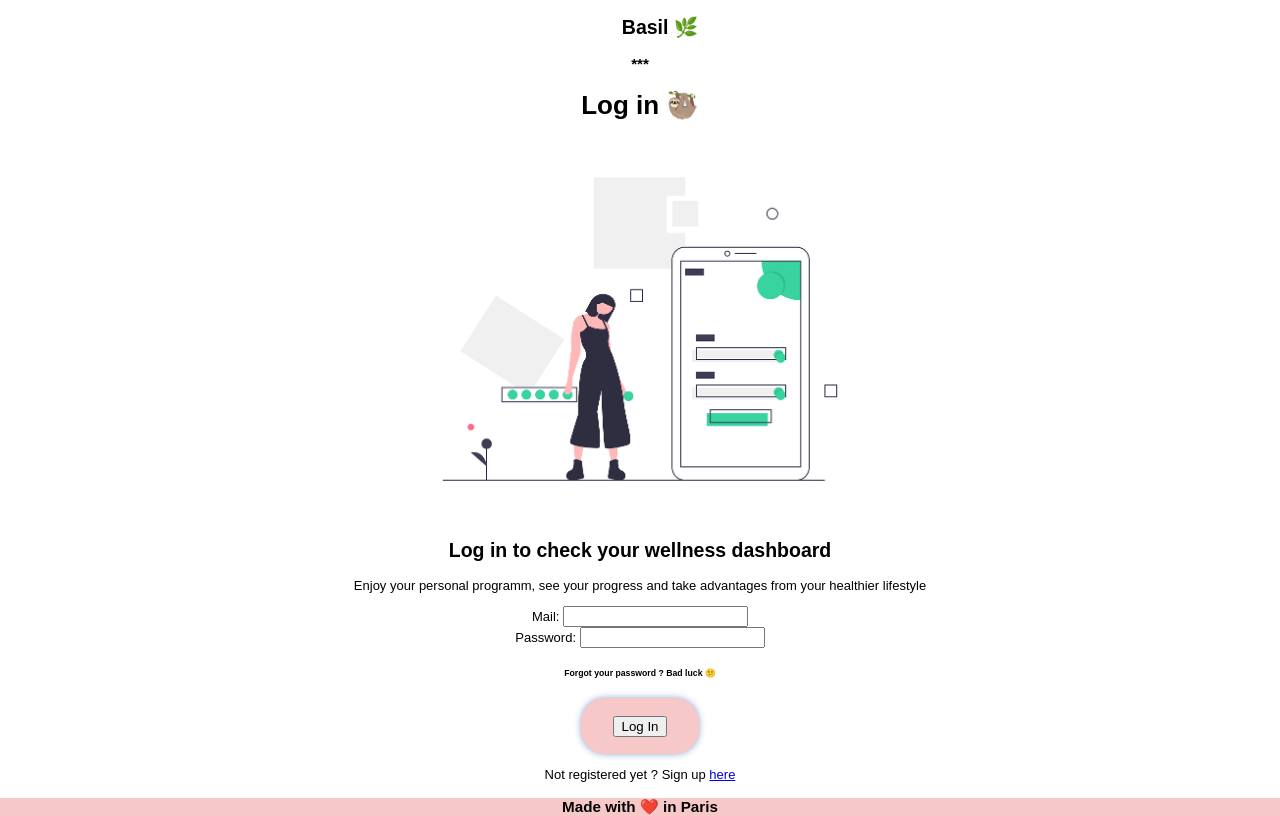
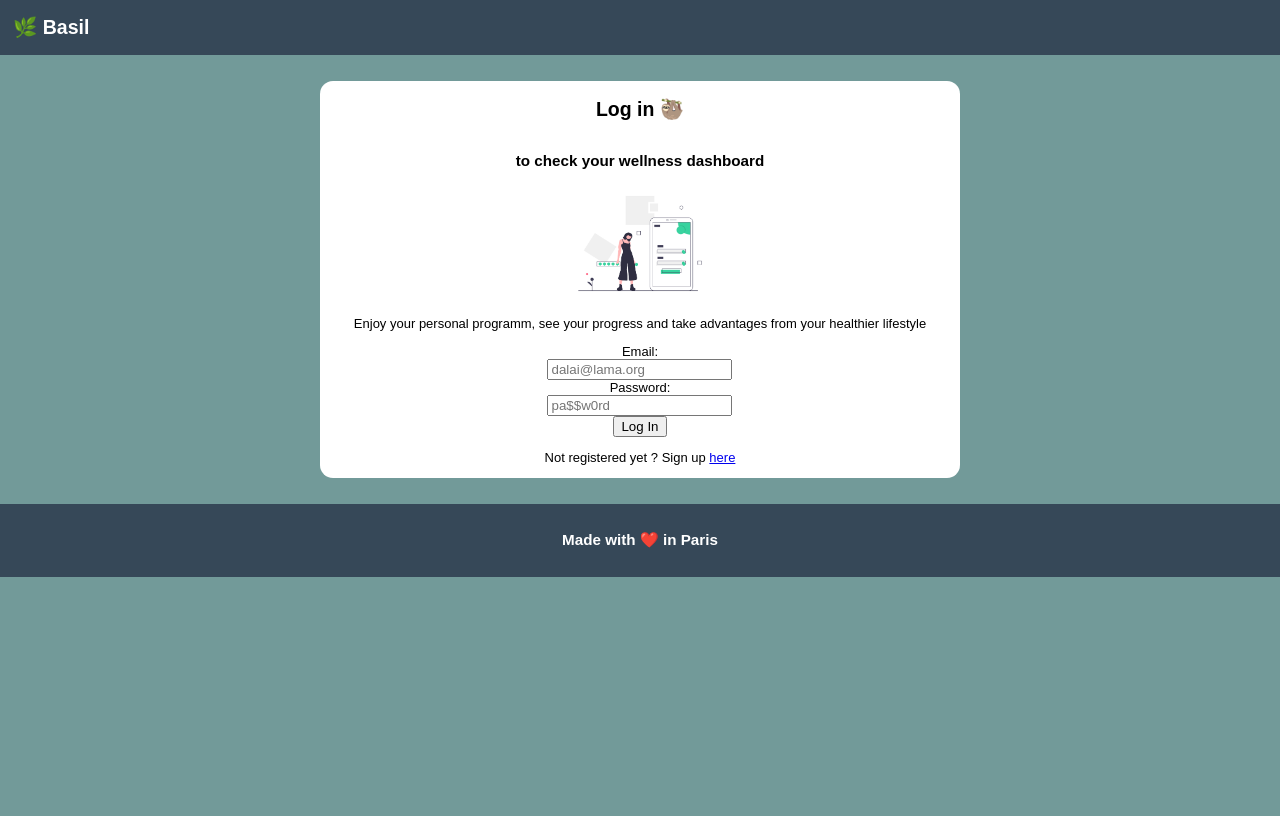
Before and after one commit to anaisperson/projet2-basil, a Node project: template views/login.hbs in a window 1280 px wide. After the commit the page ends 577 px from the top, so only its background shows below. Run offline with Node 20 templates, Linux system fonts and the light colour scheme; the template is opened without the code that fills it, so the values that code supplies are empty.

Commit message:
login improve

```diff
--- a/public/stylesheets/login.css
+++ b/public/stylesheets/login.css
@@ -1,4 +1,4 @@
-html {
+/* html {
     height: 100%;
 }
 
@@ -11,60 +11,114 @@ body {
     font-size: small;
     text-align: center;
     list-style-type: none;
+} */
+
+html {
+  height: 100%;
 }
 
-.button {
-	box-shadow: 0px 0px 7px 0px #92a8d1;
-	background-color:#f6c8c8;
-	border-radius:24px;
-	border:1px solid #f6c8c8;
-	display:inline-block;
-	cursor:pointer;
-	color:#ffffff;
-	font-family:Arial;
-	font-size:18px;
-	padding:16px 31px;
-	text-decoration:none;
-	text-shadow:0px 1px 0px #92a8d1;
-}
-.button:hover {
-	background-color:#f6c8c8;
-}
-.button:active {
-	position:relative;
-    top:1px;
+body {
+  height: 100%;
+  /* position: relative; */
+  background-color: #729a99;
+  margin: 0px;
+  font-family: Arial, Helvetica, sans-serif;
+  font-size: small;
+  /* text-align: center; */
+  list-style-type: none;
 }
 
-#main {
-    position: relative;
-    padding-bottom: 100px;
-    flex:1;
-    height:100vh;
+nav {
+  background-color: #364858;
+  color: white;
+  display: flex;
+  justify-content: space-between;
+  height: min-content;
 }
 
-#image {
-    display: flex;
-    text-align: center;
+@media (min-width: 1000px) {
+  nav {
+    padding: 0 1em;
+  }
 }
 
-#main {
-    max-width:1280px;
-    min-height:100%;
-    margin:0 auto;
-    position:relative;
+.title {
+  text-align: center;
 }
 
-footer {
-    background-color: #92a8d1;
-    position:absolute;
-    bottom:0;
-    width:100%;
-    padding-top:0px;
-    height: 30%;
-    margin: 0;
-    padding: 0;
+.presentation {
+  background-color: white;
+  border-radius: 1em;
+  display: flex;
+  justify-content: center;
+  flex-direction: column;
+  align-items: center;
+  margin-bottom: 2em;
+  margin-top: 2em;
+  margin-left: 25%;
+  margin-right: 25%;
+}
+
+.form {
+  text-align: center;
 }
 
 #footer {
-    background-color: #F6C9C8;
+  background-color: #364858;
+  text-align: center;
+  color: white;
+  padding: 1.5vh;
 }
+
+/* .button {
+  box-shadow: 0px 0px 7px 0px #92a8d1;
+  background-color: #f6c8c8;
+  border-radius: 24px;
+  border: 1px solid #f6c8c8;
+  display: inline-block;
+  cursor: pointer;
+  color: #ffffff;
+  font-family: Arial;
+  font-size: 18px;
+  padding: 16px 31px;
+  text-decoration: none;
+  text-shadow: 0px 1px 0px #92a8d1;
+}
+.button:hover {
+  background-color: #f6c8c8;
+}
+.button:active {
+  position: relative;
+  top: 1px;
+} */
+
+/* #main {
+  position: relative;
+  padding-bottom: 100px;
+  flex: 1;
+  height: 100vh;
+  max-width: 1280px;
+  min-height: 100%;
+  margin: 0 auto;
+  position: relative;
+} */
+
+/* #image {
+  display: flex;
+  text-align: center;
+} */
+
+/* footer {
+  background-color: #92a8d1;
+  position: absolute;
+  bottom: 0;
+  width: 100%;
+  padding-top: 0px;
+  height: 30%;
+  margin: 0;
+  padding: 0;
+} */
+
+/* #footer {
+  background-color: #f6c9c8;
+} */
--- a/views/home.hbs
+++ b/views/home.hbs
@@ -10,7 +10,6 @@
   {{!-- </ul> --}}
   {{!-- </nav> --}}
   {{!-- </div> --}}
-
 </nav>
 
 <div class="presentations">
--- a/views/login.hbs
+++ b/views/login.hbs
@@ -1,40 +1,45 @@
 <link rel="stylesheet" type="text/css" href="/stylesheets/login.css" />
 
-<header>
-  <div id="flextitude">
-    <nav>
-      <ul>
-        <h1>Basil 🌿</h1>
-      </ul>
-    </nav>
-  </div>
-</header>
+{{!-- <header> --}}
+{{!-- <div id="flextitude"> --}}
+<nav>
+  {{!-- <ul> --}}
+  <h1 class="title">🌿 Basil</h1>
+  {{!-- </ul> --}}
+</nav>
+{{!-- </div> --}}
+{{!-- </header> --}}
 
-<div>
-  <h3>***</h3>
-  <h1>Log in 🦥</h1>
-  <img src="/images/undraw_mobile_login_ikmv.png" class="image" height="40%" width="40%" />
-  <h2>Log in to check your wellness dashboard</h2>
+<div class="presentation">
+  {{!-- <h3>***</h3> --}}
+  <h2>Log in 🦥</h2>
+  <h3>to check your wellness dashboard</h3>
+  <img src="/images/undraw_mobile_login_ikmv.png" class="image" height="25%" width="25%" />
   <p>
     Enjoy your personal programm, see your progress and take advantages from your healthier lifestyle
   </p>
+  <form action="/users/login" method="post" class="form">
+
+    <label for="mail">Email: </label>
+    {{!-- <input type="email" id="mail" name="email" /> --}}
+    <div className="field">
+      <div className="control">
+        <input className="input is-warning" type="text" name="username" placeholder="dalai@lama.org" />
+      </div>
+    </div>
+
+    <label for="password">Password: </label>
+    <div className="field">
+      <div className="control">
+        <input className="input is-warning" type="text" name="password" placeholder="pa$$w0rd" />
+      </div>
+    </div>
+    {{!-- <input id="password" name="password" type="password"></input> --}}
+    {{!-- <h6>Forgot your password ? Bad luck 😕</h6> --}}
+
+    {{!-- <button class="button"> --}}
+    <button>Log In</button>
+    {{!-- </button> --}}
+    <p>Not registered yet ? Sign up <a href="/users/signup">here</a></p>
+  </form>
 </div>
-
-
-
-<form action="/users/login" method="post" class="login">
-
-  <div>
-    <label for="mail">Mail:</label>
-    <input type="email" id="mail" name="email" />
-  </div>
-  <div>
-    <label for="password">Password:</label>
-    <input id="password" name="password" type="password"></input>
-    <h6>Forgot your password ? Bad luck 😕</h6>
-  </div>
-  <div class="button">
-    <button>Log In</button>
-  </div>
-</form>
-<p>Not registered yet ? Sign up <a href="/users/signup">here</a></p>
```
Also changed, not shown: public/stylesheets/home.css (+0 -15 lines).
